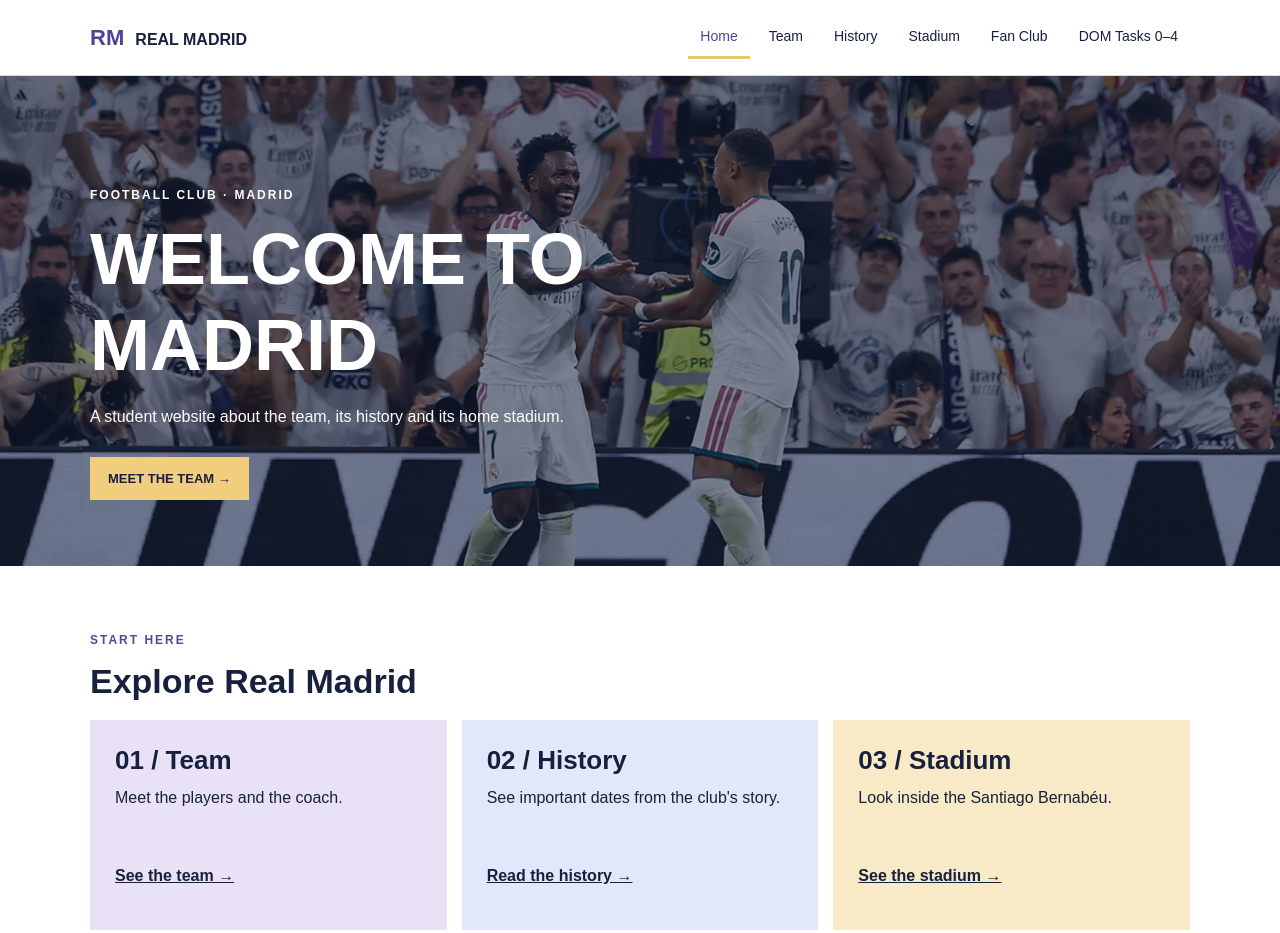
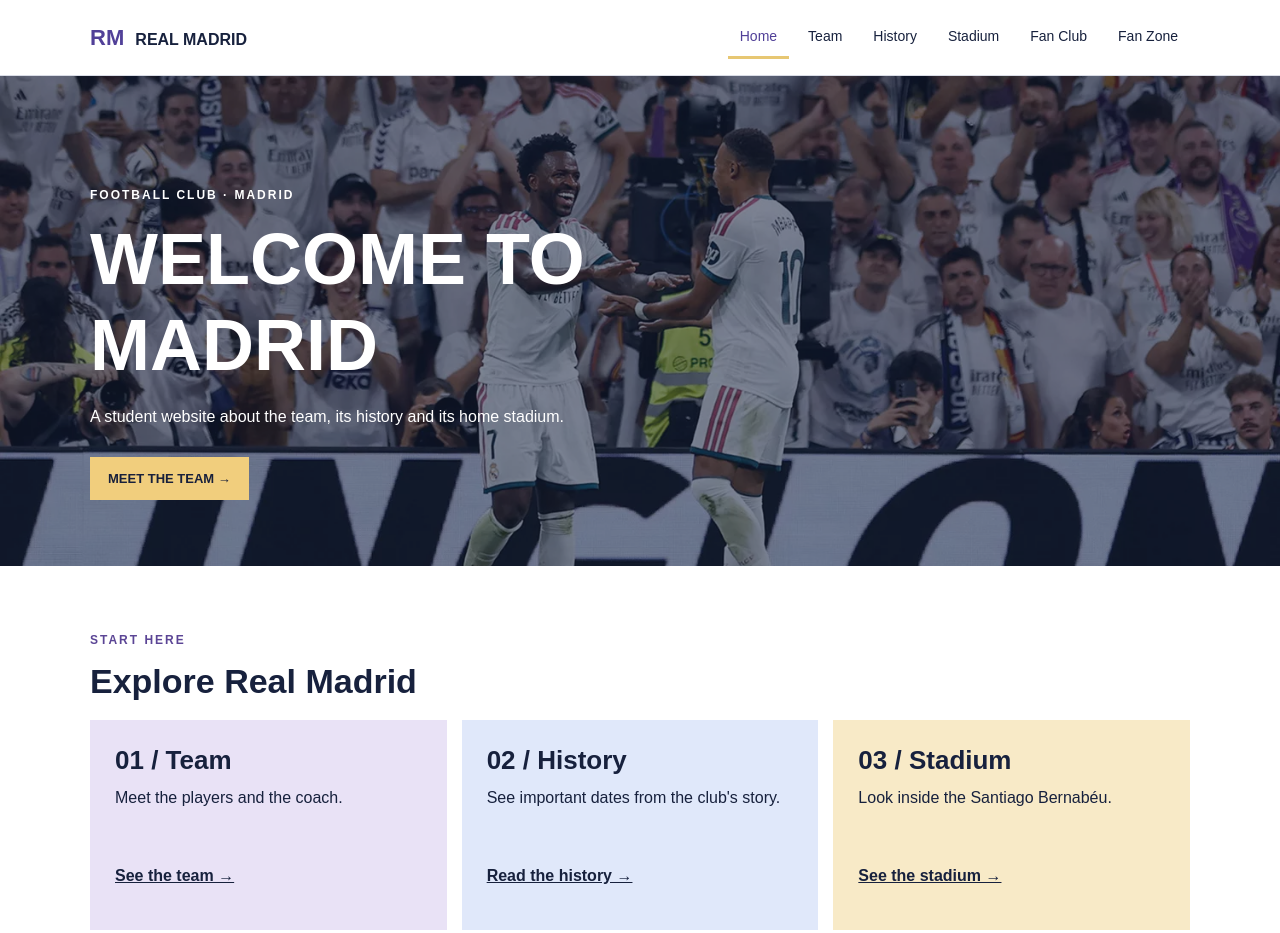
Before and after one commit to nurailymrakhatova/football, a plain HTML site: page index.html in a window 1280 px wide. Shown: the top 933 px of the page. Drawn offline with Linux system fonts and the light colour scheme.

Commit message:
Rename home navigation link to Fan Zone and add favicon

```diff
--- a/index.html
+++ b/index.html
@@ -5,6 +5,7 @@
   <meta charset="UTF-8">
   <meta name="viewport" content="width=device-width, initial-scale=1.0">
   <title>Home | Real Madrid Fan Site</title>
+  <link rel="icon" type="image/svg+xml" href="favicon.svg">
   <link rel="stylesheet" href="css/style.css">
 </head>
 
@@ -22,7 +23,7 @@
         <a href="history.html">History</a>
         <a href="stadium.html">Stadium</a>
         <a href="register.html">Fan Club</a>
-        <a href="interactive.html">DOM Tasks 0–4</a>
+        <a href="interactive.html">Fan Zone</a>
       </nav>
     </div>
   </header>
```
